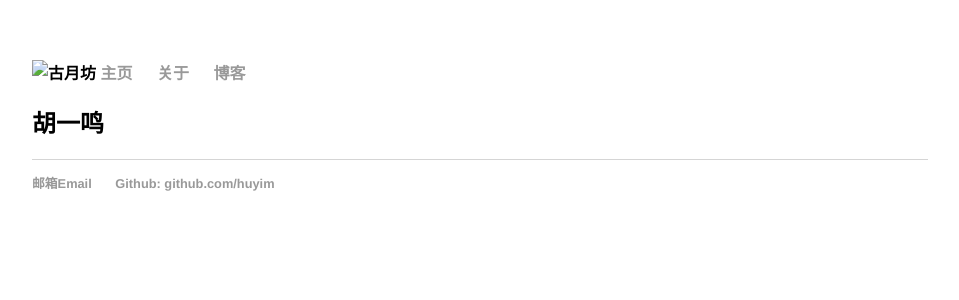
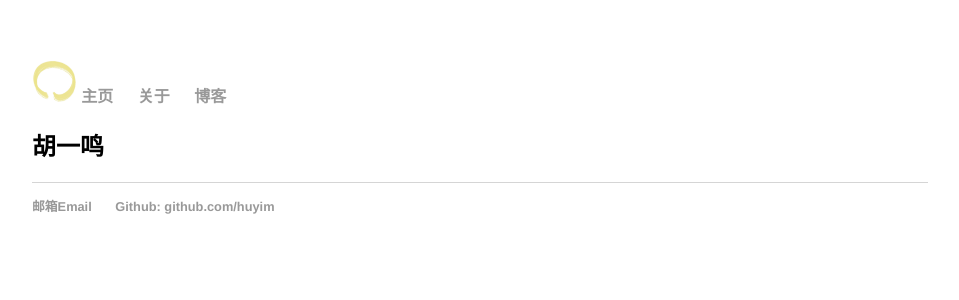
Before and after one commit to huyim/huyim.github.io, a Jekyll site: the page built from about/index.html, in a window 1280 px wide. Shown: the top 300 px of the page, without its empty margins (160-1119 px from the left). Built offline with Jekyll 4.4.1, drawn with Linux system fonts in a browser that asks for light colours.

Commit message:
Update default.html

```diff
--- a/_layouts/default.html
+++ b/_layouts/default.html
@@ -8,7 +8,7 @@
 		<body>
 			<nav>
 	    		<ul>
-				<img class="image" alt="古月坊" src="img/logo.jpg">
+				<img class="image" alt="古月坊" src="/img/logo.jpg">
 	        		<li><a href="/">主页</a></li>
 		        	<li><a href="/about">关于</a></li>
 	        		<li><a href="/blog">博客</a></li>
```
